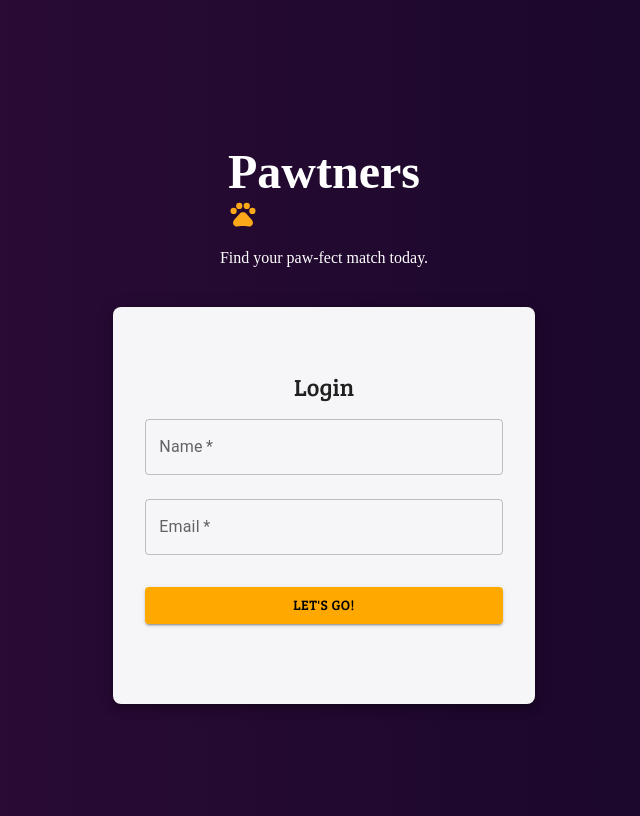
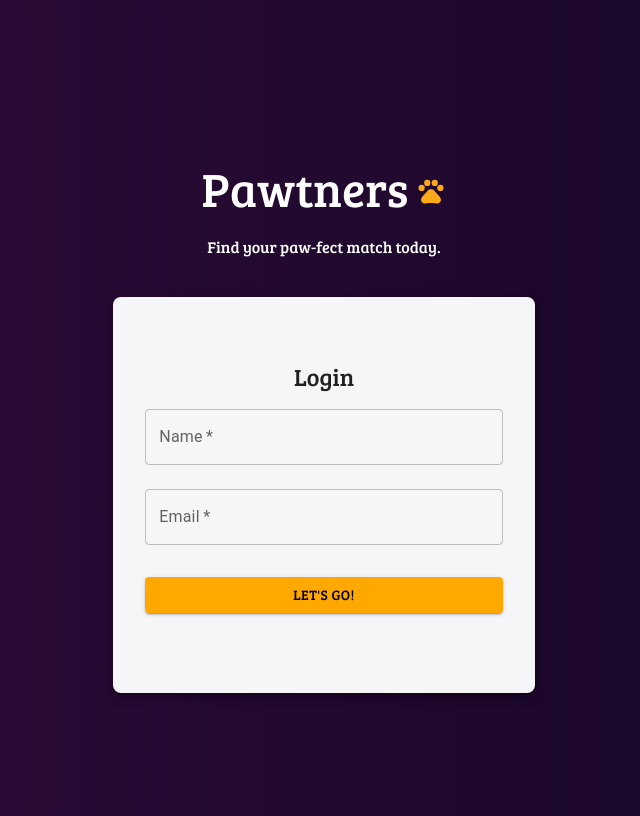
Before and after one commit to drDoWhile0/Fetch-Take-Home-Exercise, a React (Create React App) app: page /login in a window 1280 px wide. Shown: the whole page, without its empty margins (316-956 px from the left). Built offline with nearby package versions, Linux system fonts and the light colour scheme.

Commit message:
style: additional styles to heading icon and paragraph tag

```diff
--- a/src/styles/components/_login.scss
+++ b/src/styles/components/_login.scss
@@ -1,5 +1,6 @@
 body.login-page {
     background: linear-gradient(to right, $primary-color, $gradient-color-secondary);
+    font-family: "Bree Serif", serif;
 }
 
 .login-component {
@@ -12,6 +13,8 @@ body.login-page {
 
     h1, p {
         color: white;
+        font-weight: 400;
+        font-style: normal;
     }
 
     h1 {
@@ -23,6 +26,17 @@ body.login-page {
         margin-bottom: 40px;
     }
 
+    &__heading-icon-container {
+        display: flex;
+        align-items: center;
+
+        &__paw-icon {
+            align-self: center;
+            margin-left: 8px;
+            margin-top: 40px;
+        }
+    }
+
     &__login-card {
 
         &__button {
```
